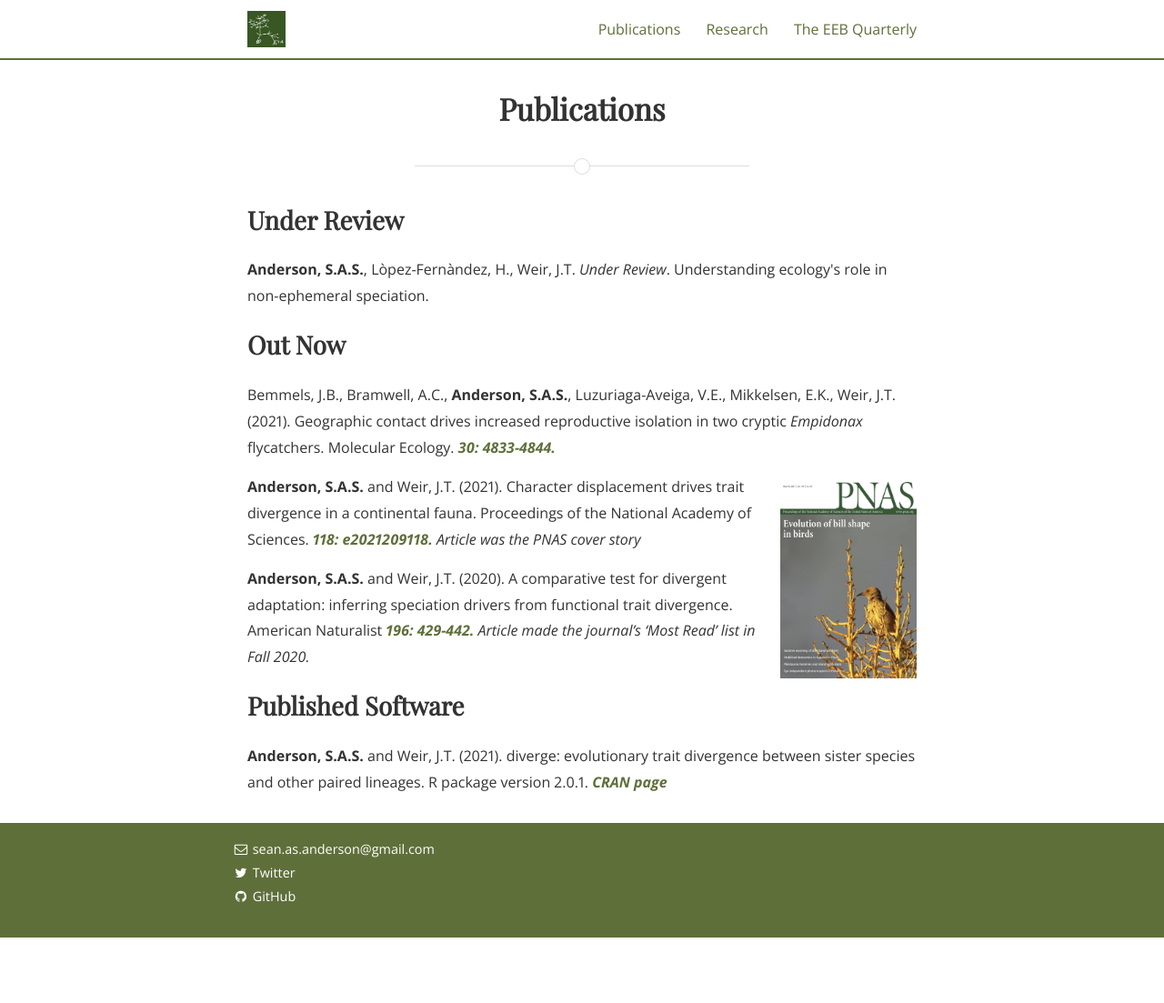
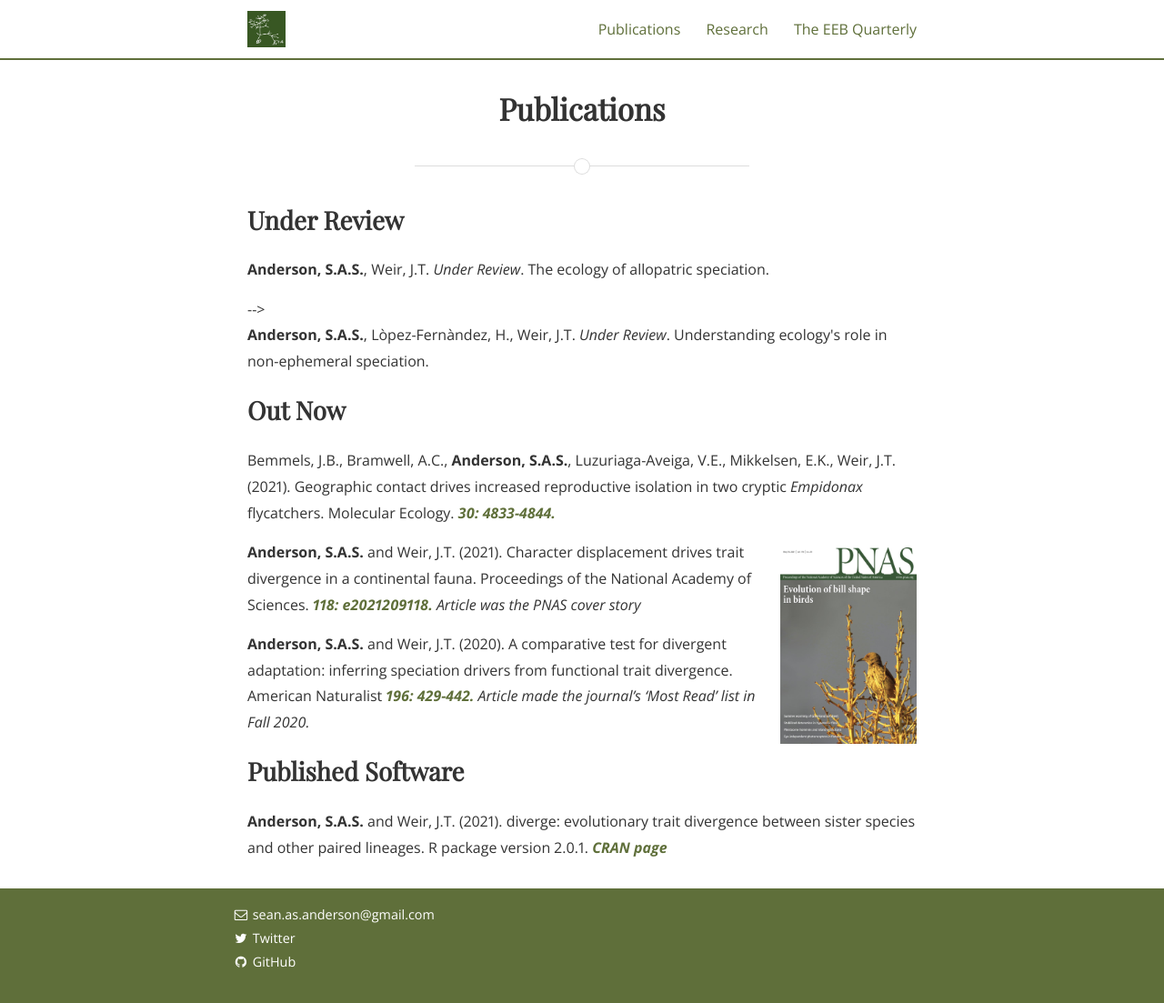
Before and after one commit to SeanASAnderson/SeanASAnderson.github.io, a Jekyll site: the page built from publications2.md, in a window 1280 px wide and 1103 px high. Shown: the whole window at 91% size. Built offline with Jekyll 4.4.1, drawn with Linux system fonts in a browser that asks for light colours; nearby versions of some CDN libraries; some web fonts are replaced.

Commit message:
updating publications page

```diff
--- a/publications2.md
+++ b/publications2.md
@@ -13,7 +13,7 @@
 <body>
 <h2>Under Review</h2>
 
-<!-- <p><b>Anderson, S.A.S.</b>, Weir, J.T. <i>Under Review</i>. Testing for divergent adaptation during allopatric speciation. </p> -->
+<p><b>Anderson, S.A.S.</b>, Weir, J.T. <i>Under Review</i>. The ecology of allopatric speciation. </p> -->
 
 <p><b>Anderson, S.A.S.</b>, L&ograve;pez-Fern&agrave;ndez, H., Weir, J.T. <i>Under Review</i>. Understanding ecology's role in non-ephemeral speciation. </p>
 
```
